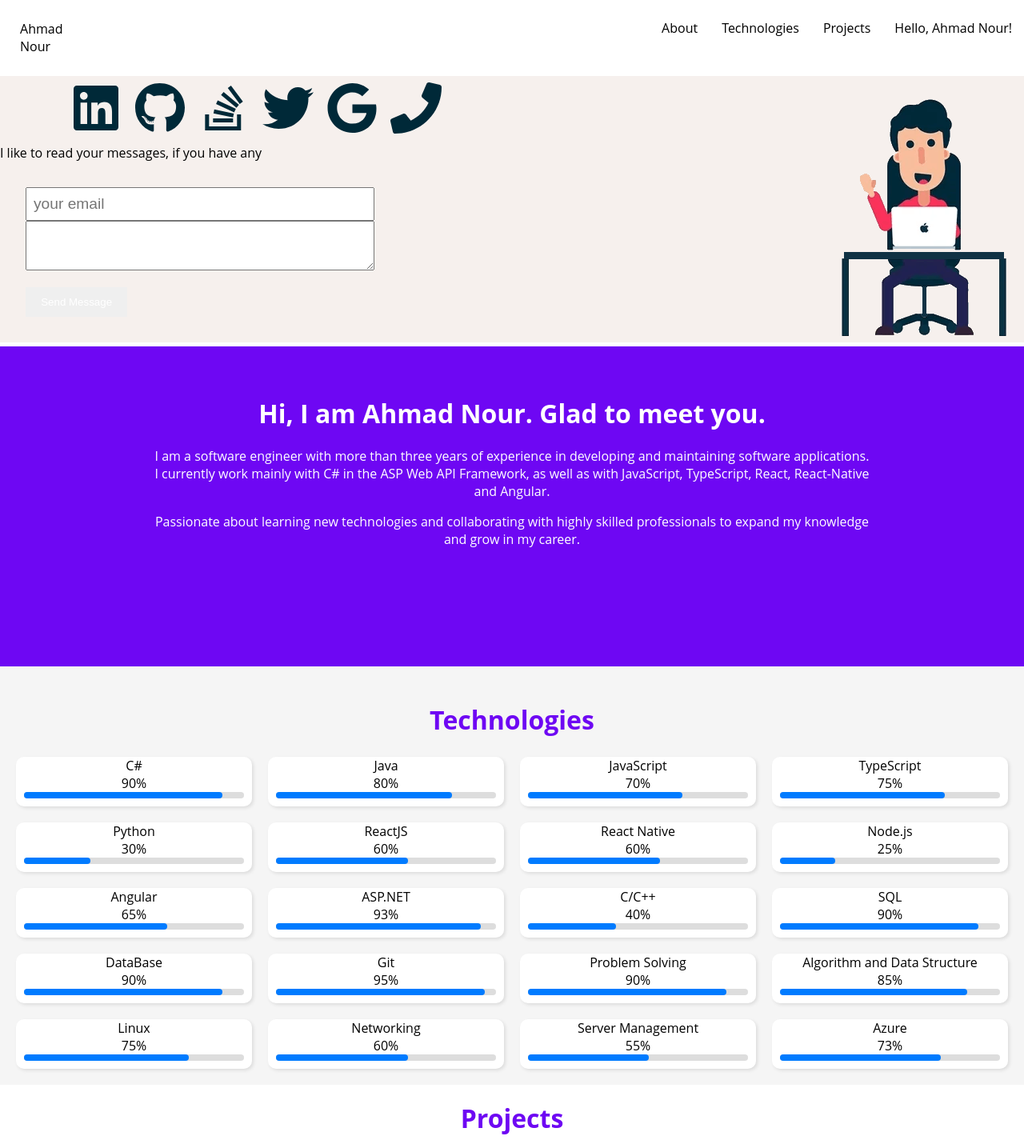
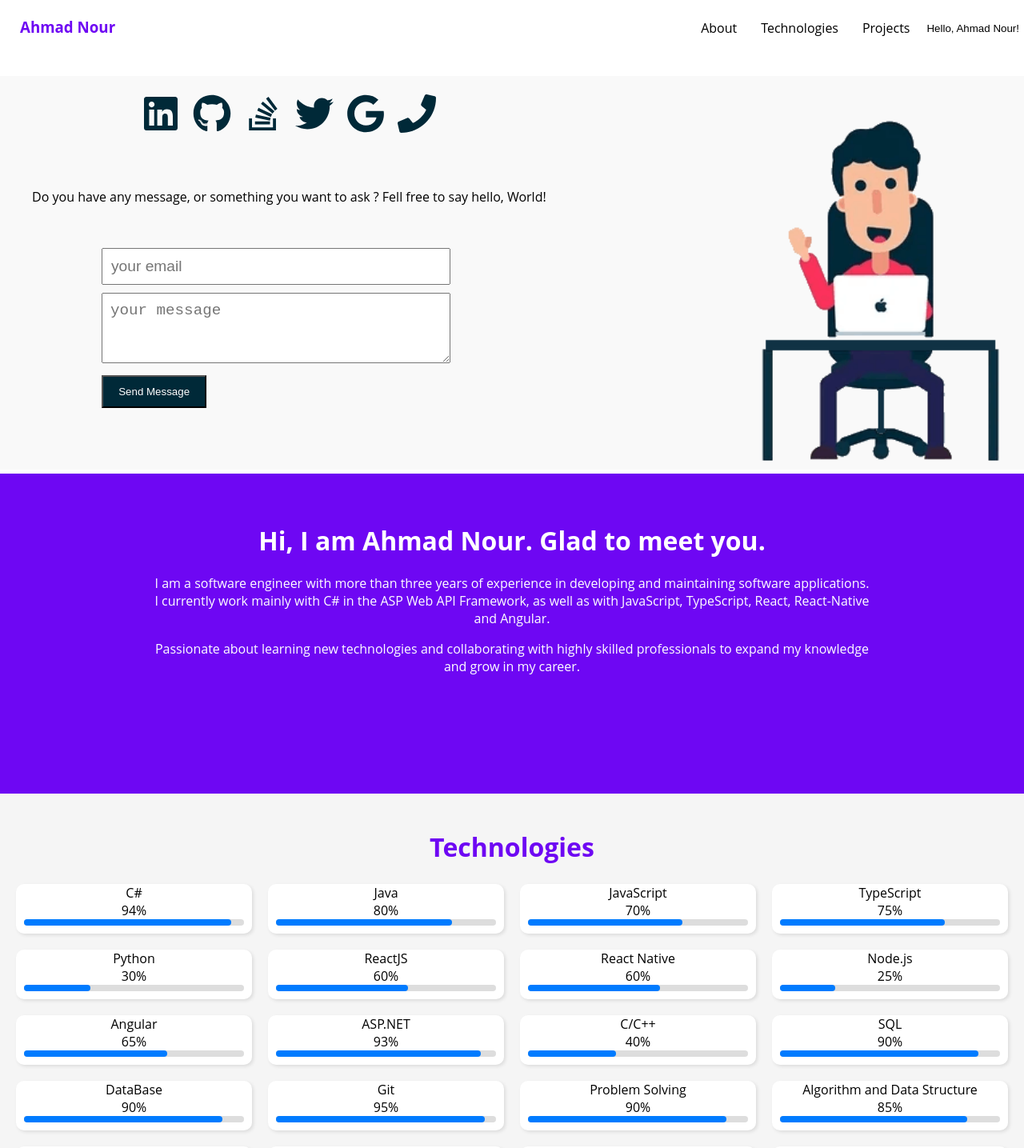
Before and after one commit to Ahmad-Nour/protofilo-ahmad-nour, a React (Create React App) app: page /hello in a window 1280 px wide. Shown: the top 1435 px of the page at 80% size. Built offline with nearby package versions, Linux system fonts and the light colour scheme.

Commit message:
feat: improve design

```diff
--- a/src/components/hello/hello.component.jsx
+++ b/src/components/hello/hello.component.jsx
@@ -23,14 +23,20 @@ const Hello = () => {
                     <a href="mailto:youremail@gmail.com"><FaGoogle /></a>
                     <a href="tel:+1234567890"><FaPhone /></a>
                 </div>
-                <div>
-                    I like to read your messages, if you have any
+                <div className='formContainer'>
+                    <p className='messageText'>
+                        Do you have any message, or something you want to ask ?
+                        Fell free to say hello, World!
+                    </p>
                     <form onSubmit={handleSubmit} className='message-form '>
-                        <input className='message-input' type='email' placeholder='your email' />
+                        <input className='email-input' type='email' placeholder='your email' />
                         <textarea
                             className='message-input'
                             value={message}
                             onChange={e => setMessage(e.target.value)}
+                            placeholder='your message'
+                            rows={3}
+                            cols={6}
                         />
                         <button className='submit-button' type="submit">Send Message</button>
                     </form>
--- a/src/components/hello/hello.styles.scss
+++ b/src/components/hello/hello.styles.scss
@@ -8,13 +8,15 @@
 }
 
 .contact {
-    background-color: #F6F0ED;
+    background-color: #8686860d;
     display: flex;
     justify-content: space-between;
 
     .left {
-        width: 50%;
         padding: 0;
+        left: 0;
+        position: relative;
+
     }
 
     .right {
@@ -25,7 +27,7 @@
         position: absolute;
         right: 0;
         bottom: 0;
-
+        height: 90%
     }
 }
 
@@ -33,6 +35,7 @@
     display: flex;
     flex-wrap: wrap;
     justify-content: center;
+    padding-top: 15px;
 
     a {
         color: #002938;
@@ -45,34 +48,49 @@
     }
 
     svg {
-        font-size: 4rem;
+        font-size: 3rem;
     }
 }
+
+.formContainer {
+    align-items: center;
+    padding: 20px;
+    margin: 20px;
 
     // Message form
     .message-form {
         padding: 2rem;
-    border-radius: 0.5rem;
         width: 500px;
         max-width: 100%;
+        margin-left: 50px;
+
+        .email-input {
+            width: 100%;
+            margin: 5px;
+            padding: 10px;
+            font-size: 1.2rem;
+
+        }
 
         .message-input {
+            margin: 5px;
             width: 100%;
-        padding: 0.5rem;
+            padding: 10px;
             font-size: 1.2rem;
         }
 
+
         .submit-button {
-        margin-top: 1rem;
+            margin: 5px;
             padding: 0.7rem 1.2rem;
             color: #fff;
-        border: none;
             cursor: pointer;
-
+            background-color: #002938;
             @include transition(transform);
-
         }
     }
+}
+
 
 // Animations
 @keyframes rubberBand {
--- a/src/components/nav-bar/nav-bar.component.jsx
+++ b/src/components/nav-bar/nav-bar.component.jsx
@@ -12,6 +12,7 @@ import Home from "../home/home.component";
 import Technologies from "../technologies/technologies.component";
 import Projects from "../projects/projects.componesnts";
 import Hello from "../hello/hello.component";
+import './nav-bar.styles.scss';
 
 const NavBar = () => {
     const aboutRef = useRef(null);
@@ -22,14 +23,14 @@ const NavBar = () => {
         <Fragment>
             <NavbarContainer>
                 <LogoContainer>
-                    <span>Ahmad Nour</span>
+                    <h3>Ahmad Nour</h3>
                 </LogoContainer>
                 <NavLinks>
                     <NavLink to="#" onClick={() => aboutRef.current.scrollIntoView()}>About</NavLink>
                     <NavLink to="#" onClick={() => technologiesRef.current.scrollIntoView()}>Technologies</NavLink>
                     <NavLink to="#" onClick={() => projectsRef.current.scrollIntoView()}>Projects</NavLink>
                     {/* <NavLink to='/'>Articles</NavLink> */}
-                    <NavLink  to="#" onClick={() => helloRef.current.scrollIntoView()}>Hello, Ahmad Nour!</NavLink>
+                    <button  className="helloButton" to="#" onClick={() => helloRef.current.scrollIntoView()}>Hello, Ahmad Nour!</button>
                 </NavLinks>
             </NavbarContainer>
             <Outlet />
--- a/src/components/nav-bar/nav-bar.styles.jsx
+++ b/src/components/nav-bar/nav-bar.styles.jsx
@@ -7,12 +7,13 @@ export const NavbarContainer = styled.div`
   display: flex;
   justify-content: space-between;
   margin-bottom: 25px;
+  position:relative;
+  background-color:white;
 `;
 
 export const LogoContainer = styled(Link)`
-  height: 100%;
-  width: 70px;
-  padding: 25px;
+  padding:2px  25px;
+  color:#6E07F3;
 `;
 
 export const NavLinks = styled.div`
--- /dev/null
+++ b/src/components/nav-bar/nav-bar.styles.scss
@@ -0,0 +1,8 @@
+.helloButton{
+    border: 5px;
+    border-radius: 5px;
+    border-color: #6E07F3;
+    background-color: white;
+    cursor: pointer;
+
+}
--- a/src/components/projects/data/project.data.js
+++ b/src/components/projects/data/project.data.js
@@ -12,7 +12,8 @@ export const ProjectsData = [
         association: {
             associatedWith: 'TabTabGo Company',
             link: ''
-        }
+        },
+        status: 'Almost Done'
     },
     {
         name: 'EPMi',
@@ -24,7 +25,8 @@ export const ProjectsData = [
         association: {
             associatedWith: 'TabTabGo Company',
             link: ''
-        }
+        },
+        status: 'Almost Done'
     },
     {
         name: 'Bolignet',
@@ -36,7 +38,8 @@ export const ProjectsData = [
         association: {
             associatedWith: 'TabTabGo Company',
             link: ''
-        }
+        },
+        status: 'Done'
     },
     {
         name: 'NIMAS',
@@ -48,7 +51,8 @@ export const ProjectsData = [
         association: {
             associatedWith: 'Nimas Company',
             link: ''
-        }
+        },
+        status: 'Done'
     },
     {
         name: 'Syrian Medicine',
@@ -60,7 +64,8 @@ export const ProjectsData = [
         association: {
             associatedWith: 'Al-Baath University',
             link: ''
-        }
+        },
+        status: 'Done'
     },
     {
         name: 'Ktateb',
@@ -72,7 +77,8 @@ export const ProjectsData = [
         association: {
             associatedWith: 'Self Training',
             link: ''
-        }
+        },
+        status: 'In Progress'
     },
     {
         name: 'Monster Cats',
@@ -84,7 +90,8 @@ export const ProjectsData = [
         association: {
             associatedWith: 'Self Training',
             link: ''
-        }
+        },
+        status: 'Done'
     },
     {
         name: 'Online Shop',
@@ -97,7 +104,21 @@ export const ProjectsData = [
             associatedWith: 'Al-Baath University',
             link: ''
 
-        }
+        },
+        status: 'Done'
+    },
+    {
+        name: 'React Clothes',
+        image: '/images/project1.png',
+        description: 'online store to buy and sell clothes.',
+        tech: ['ReactJS', 'Firebase', 'GraphQL', 'SASS', 'Stripe', 'CSSInJS', 'Netlify', 'Reducers', 'Redux', 'Git'],
+        members: 1,
+        url: 'https://project1.com',
+        association: {
+            associatedWith: 'Self Training',
+            link: ''
+        },
+        status: 'In Progress'
     },
     {
         name: 'Helium',
@@ -109,20 +130,8 @@ export const ProjectsData = [
         association: {
             associatedWith: 'Nimas Company',
             link: ''
-        }
-    },
-    ,
-    {
-        name: 'React Clothes',
-        image: '/images/project1.png',
-        description: 'online store to buy and sell clothes.',
-        tech: ['ReactJS', 'Firebase', 'GraphQL', 'SASS', 'Stripe', 'CSSInJS', 'Netlify', 'Reducers', 'Redux', 'Git'],
-        members: 1,
-        url: 'https://project1.com',
-        association: {
-            associatedWith: 'Self Training',
-            link: ''
-        }
+        },
+        status: 'Done'
     },
     {
         name: 'Nour Program',
@@ -134,6 +143,7 @@ export const ProjectsData = [
         association: {
             associatedWith: 'Freelance',
             link: ''
-        }
+        },
+        status: 'Done'
     },
 ];
--- a/src/components/projects/projects.componesnts.jsx
+++ b/src/components/projects/projects.componesnts.jsx
@@ -34,8 +34,9 @@ const Projects = () => {
                         </div>
 
                         <div className="members">
-                            {project.members} Members
+                            {`${project.members} ${project.members == 1 ? 'Member' : 'Members'}`}
                         </div>
+                        <p>Status: {project.status}</p>
                         <p>Associated with: {project.association.associatedWith}</p>
 
                     </div>
--- a/src/components/technologies/data/technologies.data.js
+++ b/src/components/technologies/data/technologies.data.js
@@ -1,7 +1,7 @@
 export const techImages = [
     {
         name: 'C#',
-        percent:90
+        percent:94
     },
     {
         name: 'Java',
```
Lines whose indentation alone changed are shown as unchanged.
